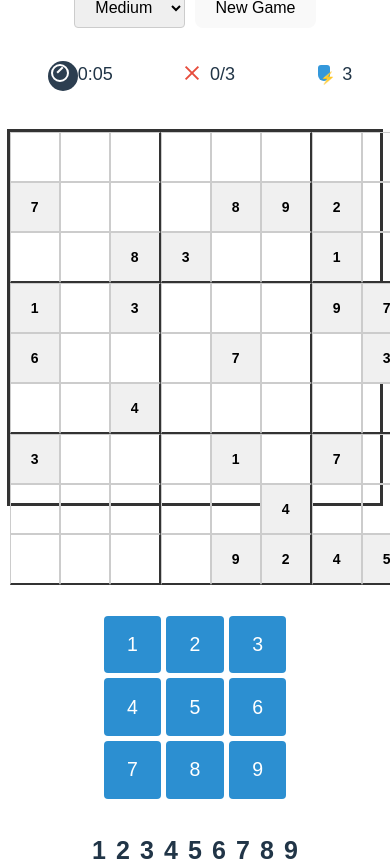
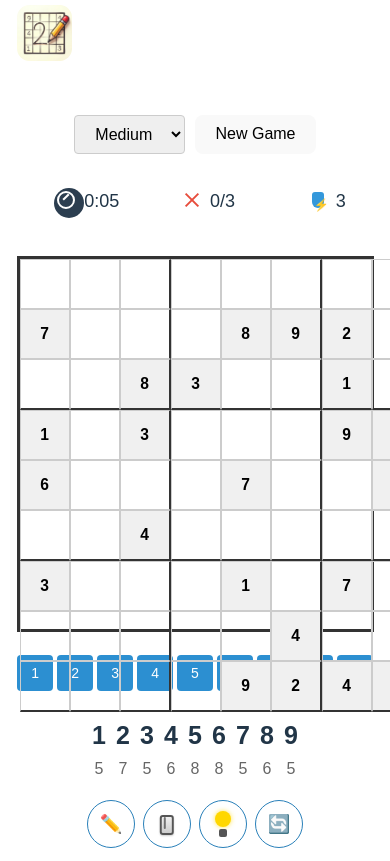
Before and after one commit to kiranofans/sudoku_game, a React (Vite) app: page / in a window 390 px wide. Shown: the top 861 px of the page. Built offline with nearby package versions, Linux system fonts and the light colour scheme.

Commit message:
modified web mobile UI and some comments

```diff
--- a/src/App.css
+++ b/src/App.css
@@ -13,7 +13,7 @@
 
 .game-title{
   text-align: left;
-  font-size: 2rem;
+  font-size: clamp(14px, 2vw, 16px)m;
   margin:0;
   line-height: 1.1;
   white-space: nowrap;
@@ -200,7 +200,7 @@ html, body {
   }
 
   .note {
-    font-size: 10px;
+    font-size: clamp(10px, 2vw, 16px);
     display: flex;
     justify-content: center;
     align-items: center;
@@ -230,7 +230,7 @@ html, body {
   .number-pad button {
     width: 65px;
     height: 65px;
-    font-size: 20px;
+    font-size: clamp(14px, 4vw, 16px)m;;
     border: none;
     background-color: #3498db;
     color: white;
@@ -240,22 +240,15 @@ html, body {
 
   .number-display {
     font-weight: bold;
-    font-size: 16px;
+    font-size: clamp(16px, 4vw, 18px);
     margin-bottom: 2px;
     margin-right: 2px;
   }
 
   .count-display {
-    font-size: 10px;
+    font-size: clamp(10px, 2vw, 16px)m;;
     color: #666;
   }
-
-  /* Number pad styles
-  .number-pad {
-    display: flex;
-    justify-content: space-between;
-    margin-bottom: 89px;
-  } */
 
   .number-pad button.completed {
     opacity: 0.5;
@@ -323,7 +316,7 @@ html, body {
     box-shadow: 0 2px 5px rgba(0, 0, 0, 0.2);
   }
 
-  /* 禁用状态的按钮 */
+  /* Disabled state */
 .number-pad button:disabled {
     background-color: #95a5a6;
     cursor: not-allowed;
@@ -337,7 +330,7 @@ html, body {
     text-decoration: line-through;
   }
 
-  /* 已完成数字按钮的悬停效果 */
+  /* Hover effect of the numbers used */
   .number-pad button.completed:hover {
     background-color: #95a5a6; /* 保持灰色 */
     transform: none;          /* 禁用缩放 */
@@ -349,7 +342,7 @@ html, body {
     text-decoration: line-through;
   }
 
-  /* 数字计数 - 水平单行 */
+  /* Count the numbers used - single vertical row */
   .horizontal-counts {
     display: flex;
     justify-content: space-between;
@@ -411,13 +404,16 @@ html, body {
   }
 
   .action-buttons button.active {
-    background-color: #2c3e50;
+    background-color: #2980b9;
+    transform: scale(0.95);   /* slight shrink for "pressed" feel */
+  box-shadow: inset 0 2px 4px rgba(0,0,0,0.2); /* pressed shadow */
   }
 
   .action-buttons button:disabled {
     background-color: #95a5a6;
     cursor: not-allowed;
   }
+
 
   /* 铅笔按钮 */
 .btn-pencil::before {
@@ -755,29 +751,58 @@ html, body {
     border: 1px solid #ccc;
   }
 
-  /* For Responsive Design  */
+  /* Mobile responsive adjustments for number pad */
 @media (max-width: 768px) {
-    .sudoku-app {
-      padding: 4vw;
-    }
-
+  /* Stack board and control panel vertically */
   .game-container {
     flex-direction: column;
     align-items: center;
-      gap: 1.5rem;
+    gap: 0.1rem;
+  }
+  .game-title{
+    visibility:none;
   }
 
   .control-panel {
     width: 100%;
     margin-left: 0;
     align-items: center;
+    margin-top: 0.1rem;
+  }
+
+  /* Sudoku board fills width */
+  .sudoku-board {
+    width: 90vw;
+    aspect-ratio: 1 / 1;
+  }
+
+  /* Number pad: 1 row layout */
+  .number-pad {
+    display: grid;
+    grid-template-columns: repeat(9, 1fr);  /* 9 buttons in one row */
+    gap: 2.5px;
+    margin-top: 0.5rem;
+    margin-bottom: 0.5rem;
+    width: 100%;
+    justify-items: center;
   }
 
   .number-pad button {
-      width: 100%;
-      max-width: 60px;
-      height: auto;
-      aspect-ratio: 1 / 1;
-      font-size: clamp(16px, 5vw, 22px);
+    width: 36px;         /* smaller size for mobile */
+    height: 36px;        /* keep square shape */
+    font-size: 14px;     /* slightly smaller font */
+    padding: 0;
+  }
+
+  .action-buttons{
+    display: flex;
+    grid-template-columns: repeat(2, 1fr);
+    gap: 8px;
+    margin-top: 0.1rem;
+  }
+
+  /* Optional: responsive scaling */
+  .cell {
+    font-size: clamp(14px, 4vw, 18px);
   }
 }
```
Lines whose indentation alone changed are shown as unchanged.
